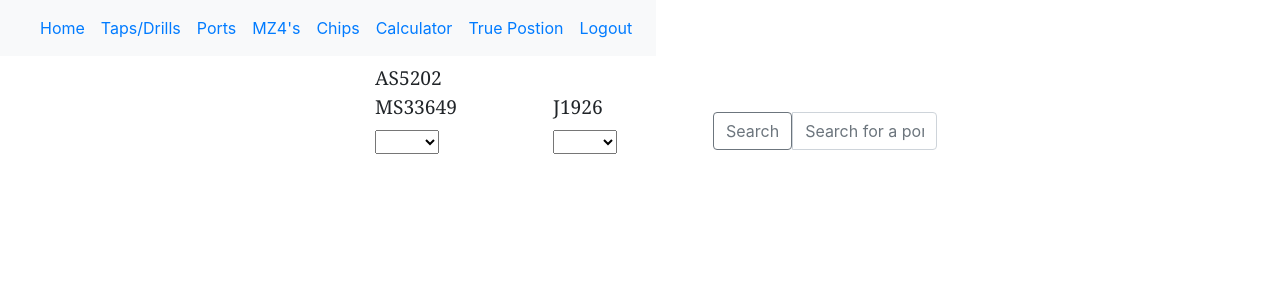
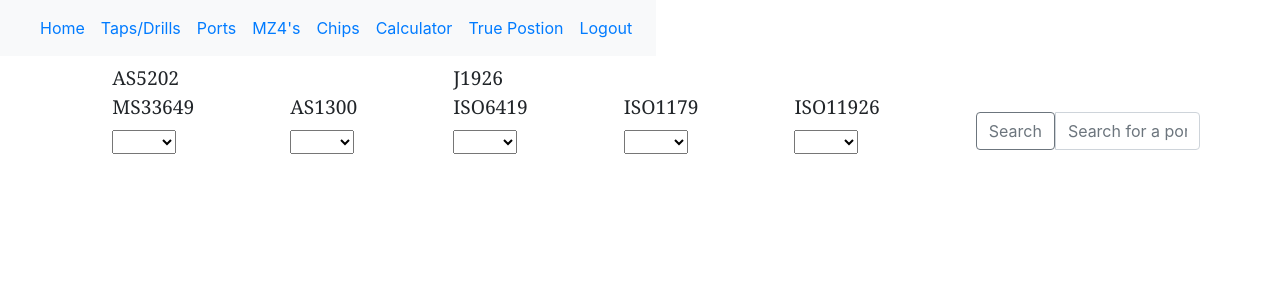
Before and after one commit to MatthewSoutherland/Manufacturing_App, a Flask app: page /ports in a window 1280 px wide. Shown: the top 300 px of the page. Run offline with Flask 2, Linux system fonts and the light colour scheme; the visitor is signed in with stand-in values (Sample User, id 1); some libraries are stand-ins or nearby versions.

Commit message:
feat: added port dropboxes

```diff
--- a/templates/ports.html
+++ b/templates/ports.html
@@ -1471,8 +1471,43 @@
         <option value="32">- 32</option>
       </select>
     </div>
+    <div class="asros-ports label-div-port">
+      <label for="as1300-portSelect" class="new-font-style">AS1300</label>
+      <select
+        class="form-select form-select-sm shorten"
+        name="as1300-ports"
+        id="as1300-portSelect"
+        aria-label="AS1300 port select box"
+        value=""
+        onchange="{createPortTable(as1300)}"
+      >
+        <option selected></option>
+        <option value="01">- 01</option>
+        <option value="02">- 02</option>
+        <option value="03">- 03</option>
+        <option value="04">- 04</option>
+        <option value="05">- 05</option>
+        <option value="06">- 06</option>
+        <option value="07">- 07</option>
+        <option value="08">- 08</option>
+        <option value="09">- 09</option>
+        <option value="10">- 10</option>
+        <option value="11">- 11</option>
+        <option value="12">- 12</option>
+        <option value="14">- 14</option>
+        <option value="16">- 16</option>
+        <option value="18">- 18</option>
+        <option value="20">- 20</option>
+        <option value="24">- 24</option>
+        <option value="28">- 28</option>
+        <option value="32">- 32</option>
+      </select>
+    </div>
     <div class="j-ports label-div-port">
-      <label for="j1926-ports" class="new-font-style">J1926</label>
+      <label for="j1926-ports" class="new-font-style"
+        >J1926 <br />
+        ISO6419</label
+      >
       <select
         class="form-select form-select-sm shorten"
         name="j-portSelect"
@@ -1494,6 +1529,70 @@
         <option value="16">- 16</option>
         <option value="20">- 20</option>
         <option value="24">- 24</option>
+        <option value="32">- 32</option>
+      </select>
+    </div>
+    <div class="asros-ports label-div-port">
+      <label for="iso1179-portSelect" class="new-font-style">ISO1179</label>
+      <select
+        class="form-select form-select-sm shorten"
+        name="iso1179-ports"
+        id="iso1179-portSelect"
+        aria-label="iso1179 port select box"
+        value=""
+        onchange="{createPortTable(iso1179)}"
+      >
+        <option selected></option>
+        <option value="01">- 01</option>
+        <option value="02">- 02</option>
+        <option value="03">- 03</option>
+        <option value="04">- 04</option>
+        <option value="05">- 05</option>
+        <option value="06">- 06</option>
+        <option value="07">- 07</option>
+        <option value="08">- 08</option>
+        <option value="09">- 09</option>
+        <option value="10">- 10</option>
+        <option value="11">- 11</option>
+        <option value="12">- 12</option>
+        <option value="14">- 14</option>
+        <option value="16">- 16</option>
+        <option value="18">- 18</option>
+        <option value="20">- 20</option>
+        <option value="24">- 24</option>
+        <option value="28">- 28</option>
+        <option value="32">- 32</option>
+      </select>
+    </div>
+    <div class="asros-ports label-div-port">
+      <label for="iso11926-portSelect" class="new-font-style">ISO11926</label>
+      <select
+        class="form-select form-select-sm shorten"
+        name="iso11926-ports"
+        id="iso11926-portSelect"
+        aria-label="iso11926 port select box"
+        value=""
+        onchange="{createPortTable(iso11926)}"
+      >
+        <option selected></option>
+        <option value="01">- 01</option>
+        <option value="02">- 02</option>
+        <option value="03">- 03</option>
+        <option value="04">- 04</option>
+        <option value="05">- 05</option>
+        <option value="06">- 06</option>
+        <option value="07">- 07</option>
+        <option value="08">- 08</option>
+        <option value="09">- 09</option>
+        <option value="10">- 10</option>
+        <option value="11">- 11</option>
+        <option value="12">- 12</option>
+        <option value="14">- 14</option>
+        <option value="16">- 16</option>
+        <option value="18">- 18</option>
+        <option value="20">- 20</option>
+        <option value="24">- 24</option>
+        <option value="28">- 28</option>
         <option value="32">- 32</option>
       </select>
     </div>
```
